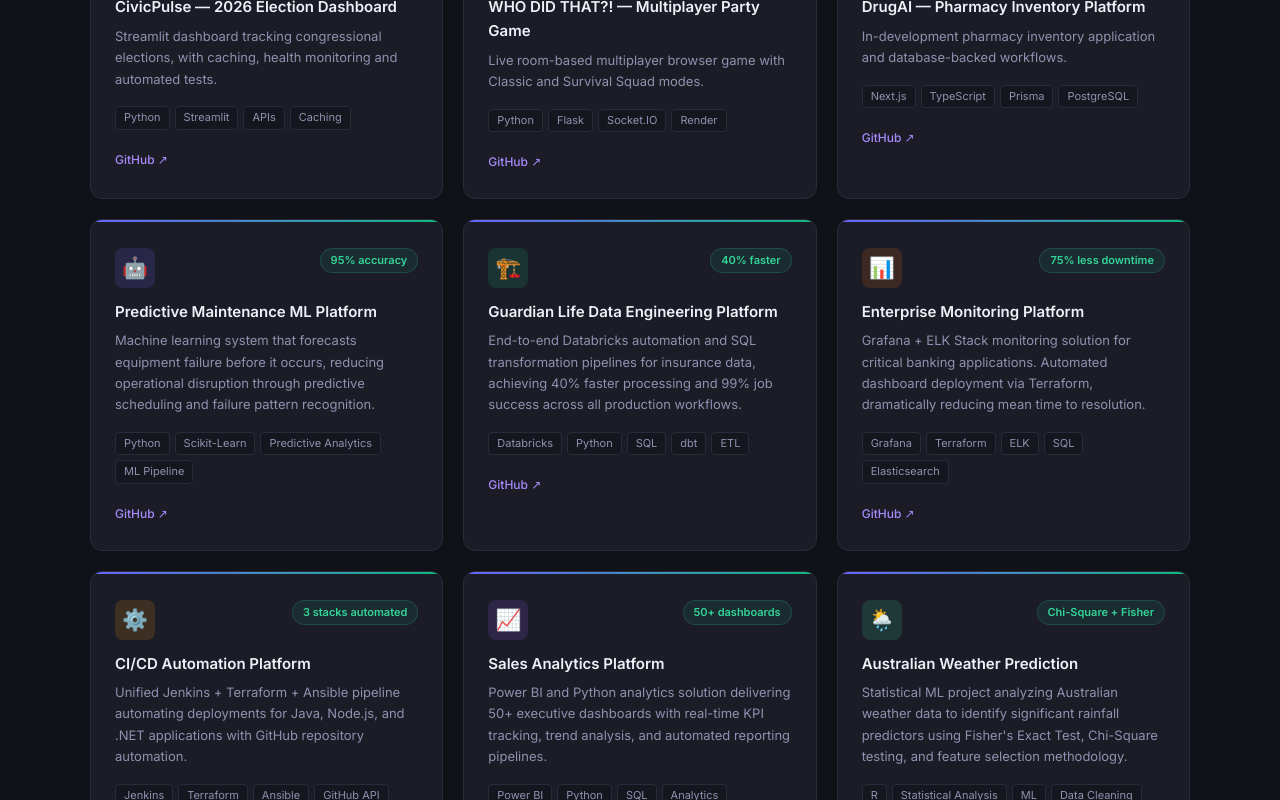
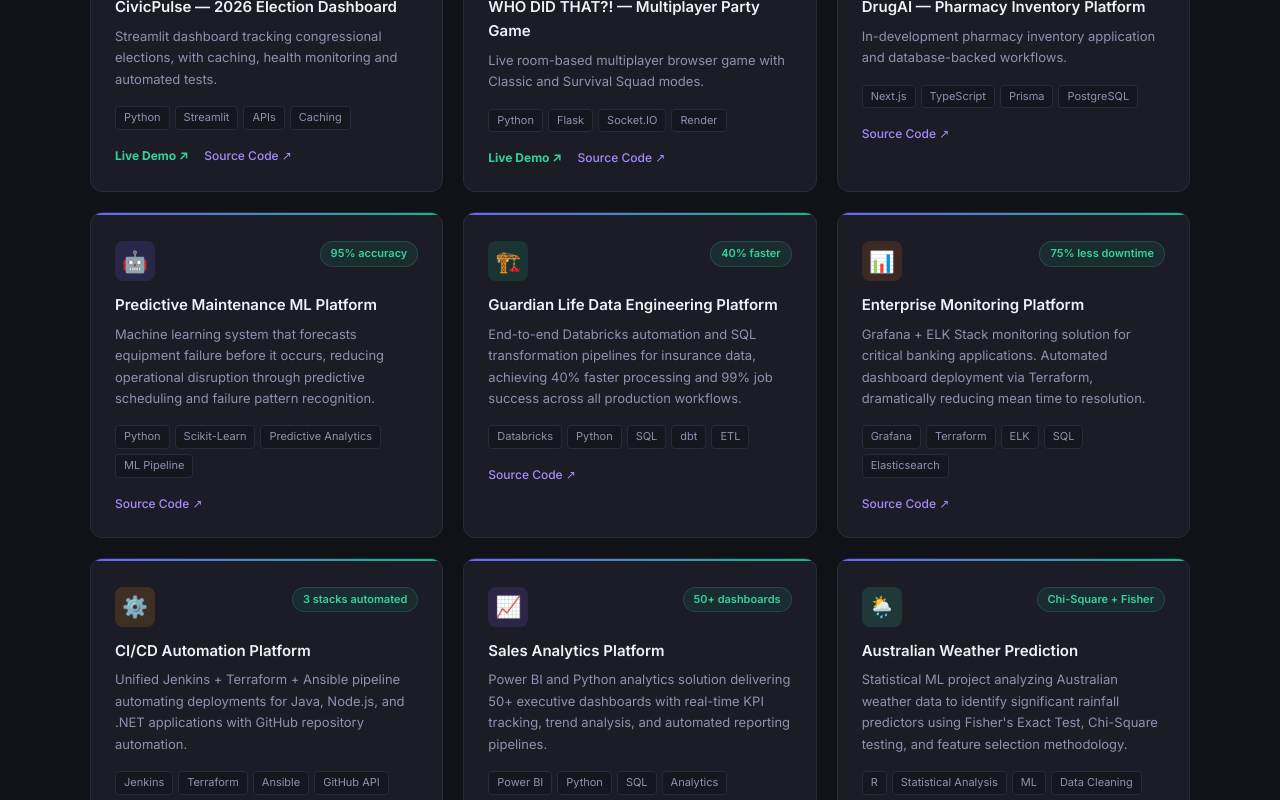
Before and after one commit to Dav-lopez/-jesutoba-portfolio, a Next.js app: page / in a window 1280 px wide. Shown: the part 3900-4700 px from the top of the page. Built offline with nearby package versions, Linux system fonts and the light colour scheme; no server answers.

Commit message:
feat: show direct live demo links next to source code

```diff
--- a/src/components/Projects.tsx
+++ b/src/components/Projects.tsx
@@ -186,6 +186,8 @@ export default function Projects() {
                 ))}
               </div>
 
+              <div style={{ display: "flex", gap: 16, alignItems: "center", flexWrap: "wrap" }}>
+                {proj.demo && <a href={proj.demo} target="_blank" rel="noopener noreferrer" aria-label={`Open live demo: ${proj.title}`} style={{ color: "var(--teal2)", fontSize: 12, fontWeight: 700 }}>Live Demo ↗</a>}
               <a
                 href={proj.github}
                 target="_blank"
@@ -199,8 +201,9 @@ export default function Projects() {
                   gap: 4,
                 }}
               >
-                GitHub ↗
+                Source Code ↗
               </a>
+              </div>
             </div>
           ))}
         </div>
```
